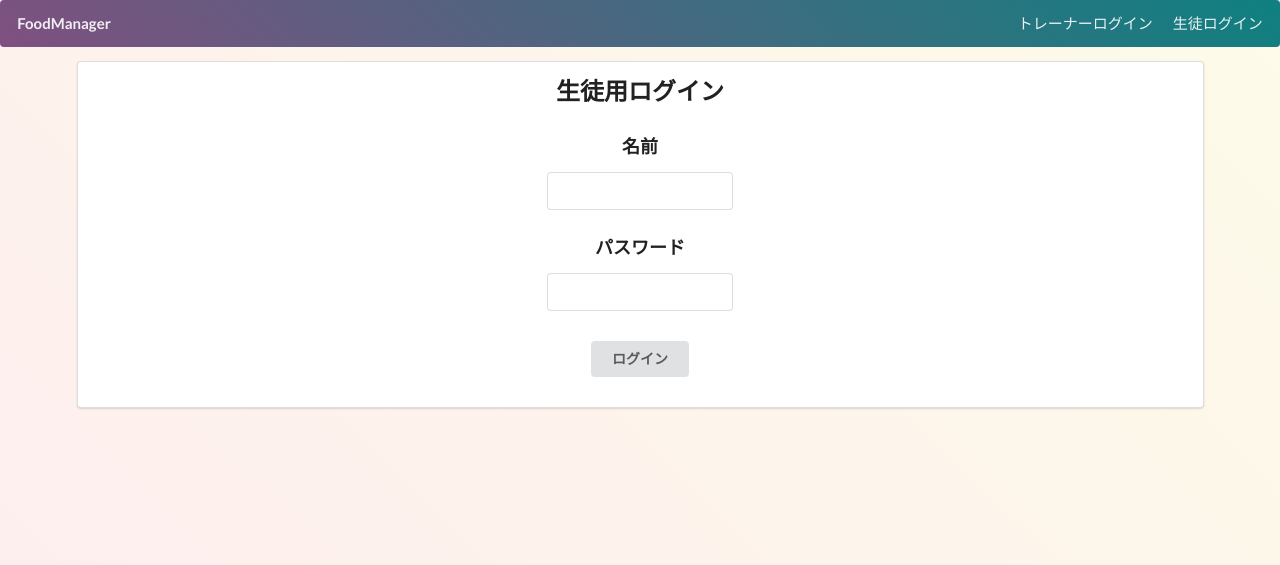
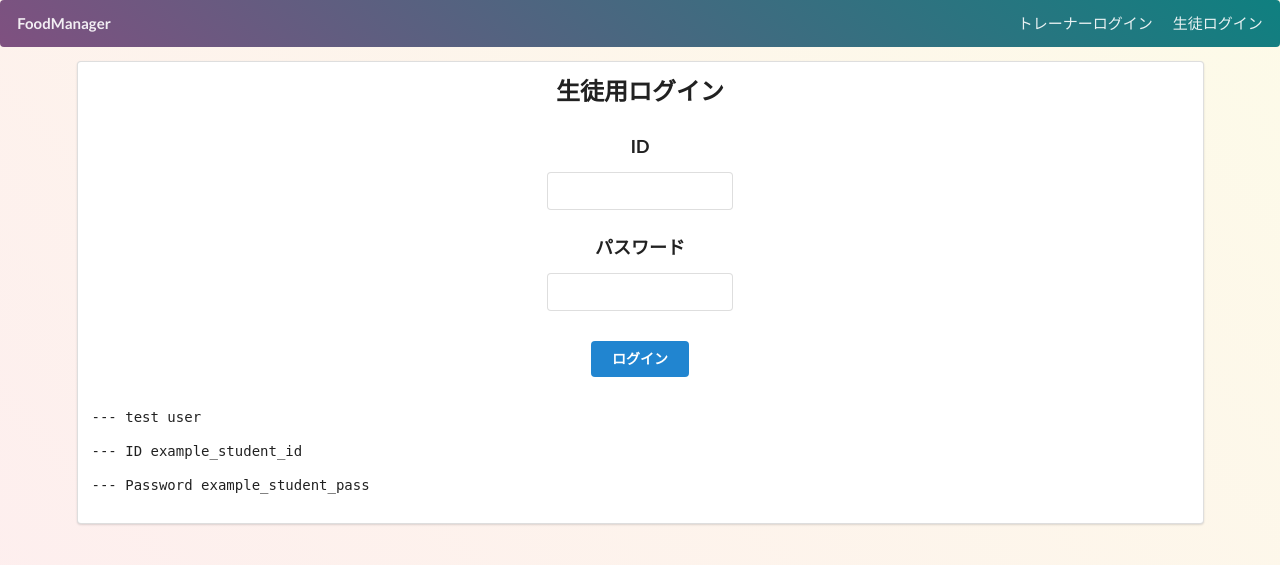
Before and after one commit to fuki01/foodManager, a Rails app: page /student/loginform in a window 1280 px wide. Shown: the top 565 px of the page. Run offline with Rails 7, Linux system fonts and the light colour scheme; style sheets or scripts are compiled from the project's sources.

Commit message:
テストユーザーの表示

```diff
--- a/app/views/devise/sessions/new.html.erb
+++ b/app/views/devise/sessions/new.html.erb
@@ -1,5 +1,5 @@
 <div class="ui centered grid">
-  <h2 class="computer only row">ログイン</h2>
+  <h2 class="computer only row">トレーナーログイン</h2>
   <%= form_for(resource, as: resource_name, url: session_path(resource_name)) do |f| %>
     <h3>メールアドレス</h3>
     <div class="ui form computer only row">
@@ -15,3 +15,6 @@
   </div>
   <% end %>
 </div>
+<%= debug 'テストユーザー' %>
+<%= debug 'メール　example@example.com'%>
+<%= debug 'パスワード　password'%>
--- a/app/views/student/loginform.html.erb
+++ b/app/views/student/loginform.html.erb
@@ -1,7 +1,7 @@
 <div class="ui centered grid">
   <h2 class="computer only row">生徒用ログイン</h2>
 <%= form_with url: student_login_path do |f| %>
-  <h3>名前</h3>
+  <h3>ID</h3>
   <div class="ui form computer only row">
     <%= f.text_field :username %>
   </div>
@@ -10,7 +10,11 @@
     <%= f.password_field :password %>
   </div>
   <div class="ui computer only row">
-    <%= f.submit "ログイン", class: "ui button",style: "margin:30px" %>
+    <%= f.submit "ログイン", class: "ui primary button",style: "margin:30px" %>
   </div>
 <% end %>
 </div>
+
+<%= debug 'test user' %>
+<%= debug 'ID example_student_id' %>
+<%= debug 'Password example_student_pass' %>
```
